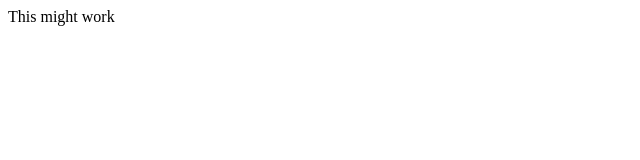
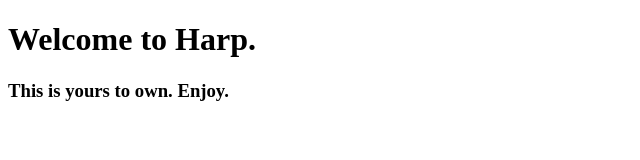
Before and after one commit to ocktopusPrime/ocktopusPrime.github.io, a plain HTML site: page index.html in a window 1280 px wide. Shown: the whole page, without its empty margins (0-640 px from the left). Drawn offline with Linux system fonts and the light colour scheme.

Commit message:
Update index.html

```diff
--- a/index.html
+++ b/index.html
@@ -1,7 +1 @@
-<html>
-    <head></head>
-        <title>Tytle</title>
-    <body>
-        <p>This might work</p>
-    </body>
-</html>
+<!DOCTYPE html><html><head><link rel="stylesheet" href="/main.css"></head><body><h1>Welcome to Harp.</h1><h3>This is yours to own. Enjoy.</h3></body></html>
```
